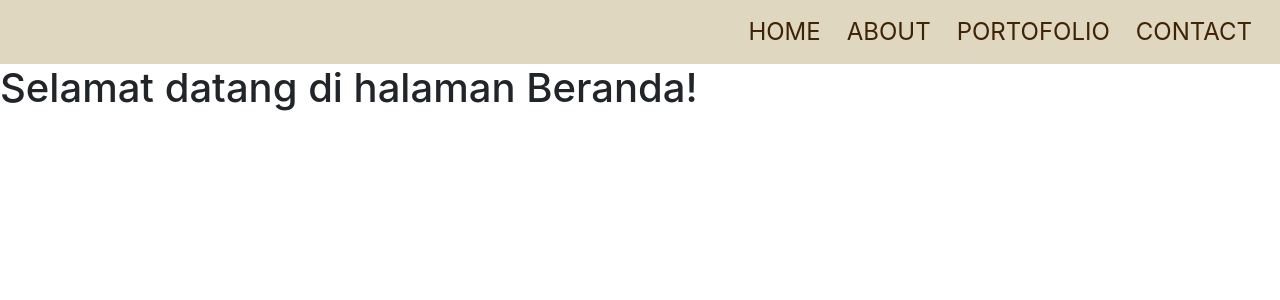
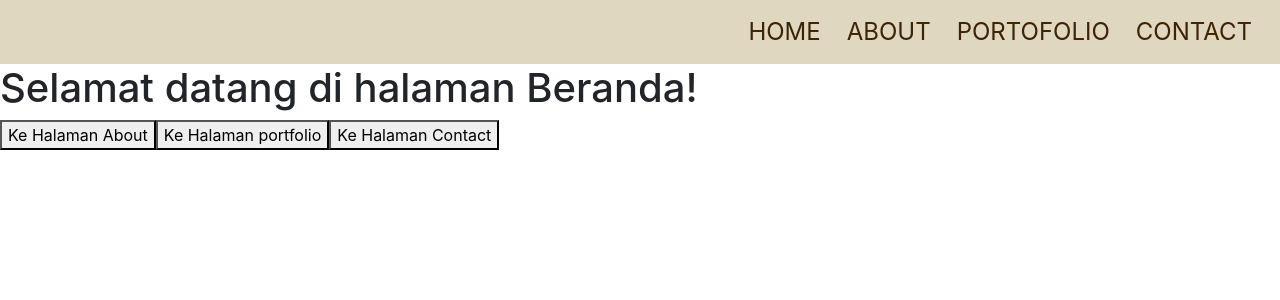
Before and after one commit to Daffaaq/portofoliodaff, a React (Create React App) app: page / in a window 1280 px wide. Shown: the top 300 px of the page. Built offline with nearby package versions, Linux system fonts and the light colour scheme.

Commit message:
update_again

```diff
--- a/src/components/beranda.js
+++ b/src/components/beranda.js
@@ -1,10 +1,20 @@
 import React from 'react';
+import { Link } from 'react-router-dom';
 
 const Beranda = () => {
     return (
         <div>
             <h1>Selamat datang di halaman Beranda!</h1>
             {/* Tambahkan konten halaman Beranda lainnya di sini */}
+            <Link to="/tentang">
+                <button>Ke Halaman About</button>
+            </Link>
+            <Link to="/portofolio">
+                <button>Ke Halaman portfolio</button>
+            </Link>
+            <Link to="/kontak">
+                <button>Ke Halaman Contact</button>
+            </Link>
         </div>
     );
 };
```
